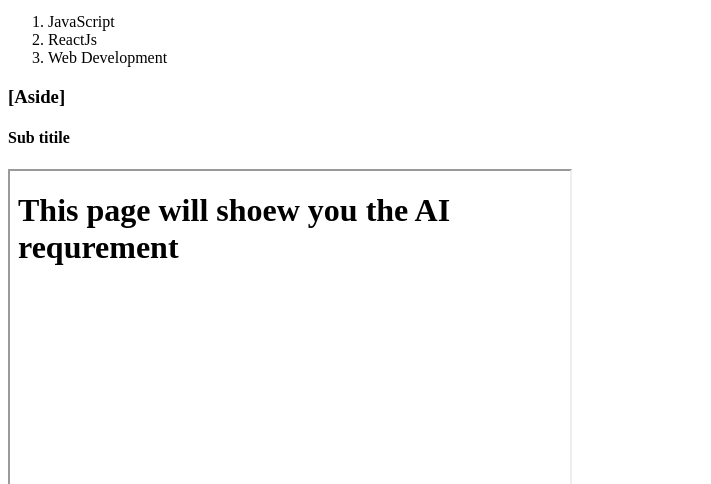
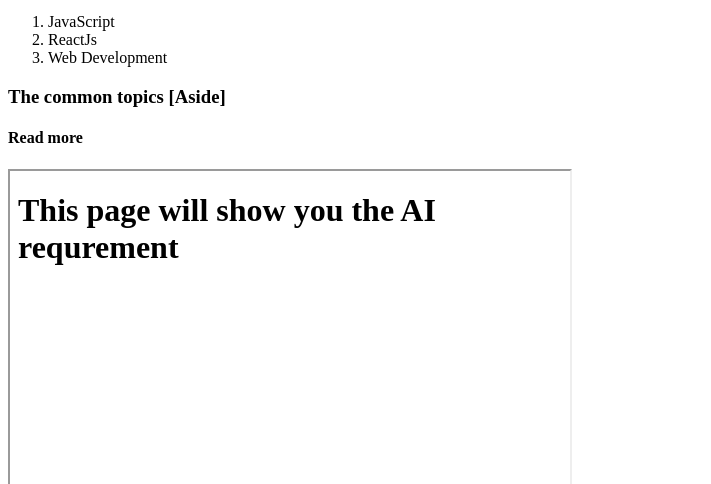
Before and after one commit to FatimaAlmashhor/HTML-lab, a plain HTML site: page index.html in a window 1280 px wide. Shown: the part 2228-2712 px from the top of the page, without its empty margins (0-711 px from the left). Drawn offline with Linux system fonts and the light colour scheme.

Commit message:
Fix : some text

```diff
--- a/index.html
+++ b/index.html
@@ -65,8 +65,8 @@
         </section>
         <!-- the section which in the right side  -->
         <aside>
-            <h3> [Aside] </h3>
-            <h4>Sub titile</h4>
+            <h3> The common topics [Aside] </h3>
+            <h4>Read more </h4>
             <iframe src="./otherPage.html" title="other page" width="560" height="315" >
                 test
             </iframe>
--- a/otherPage.html
+++ b/otherPage.html
@@ -7,6 +7,6 @@
     <title>Iframe Test</title>
 </head>
 <body>
-    <h1>This page will shoew you the AI requrement</h1>
+    <h1>This page will show you the AI requrement</h1>
 </body>
 </html>
```
